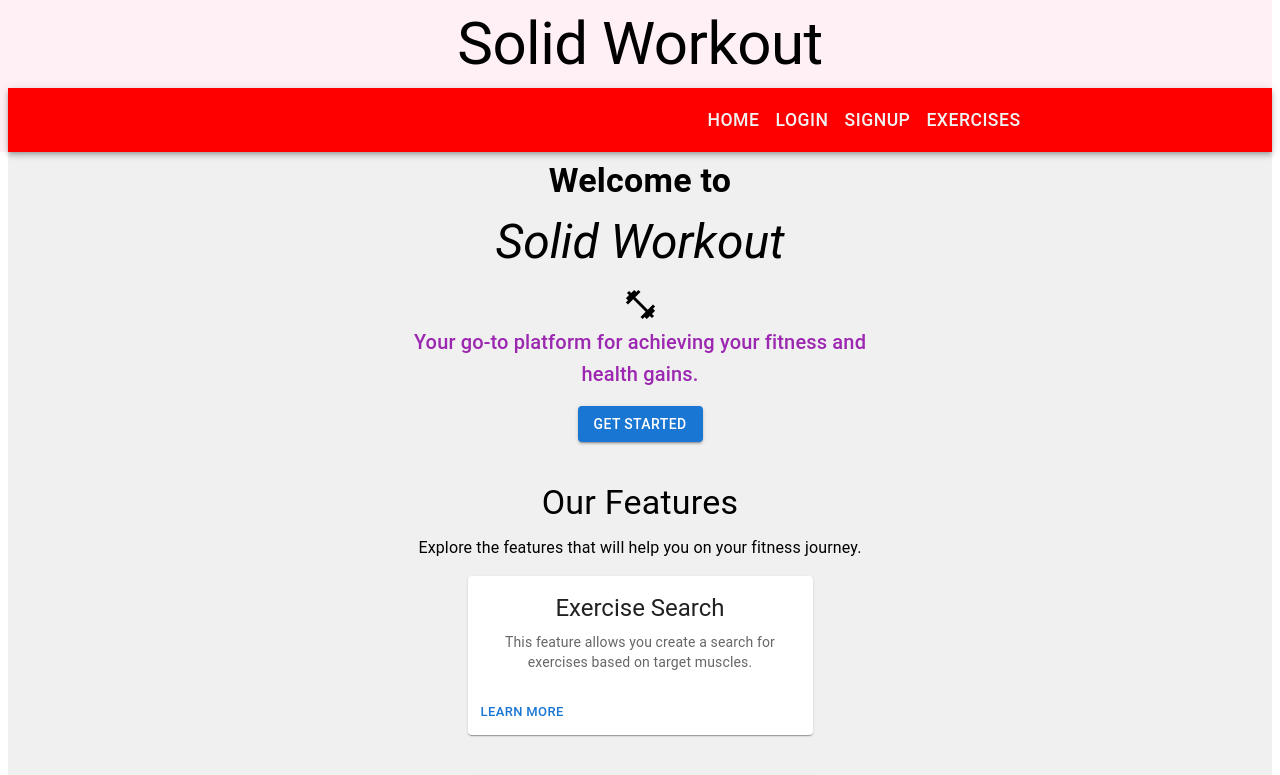
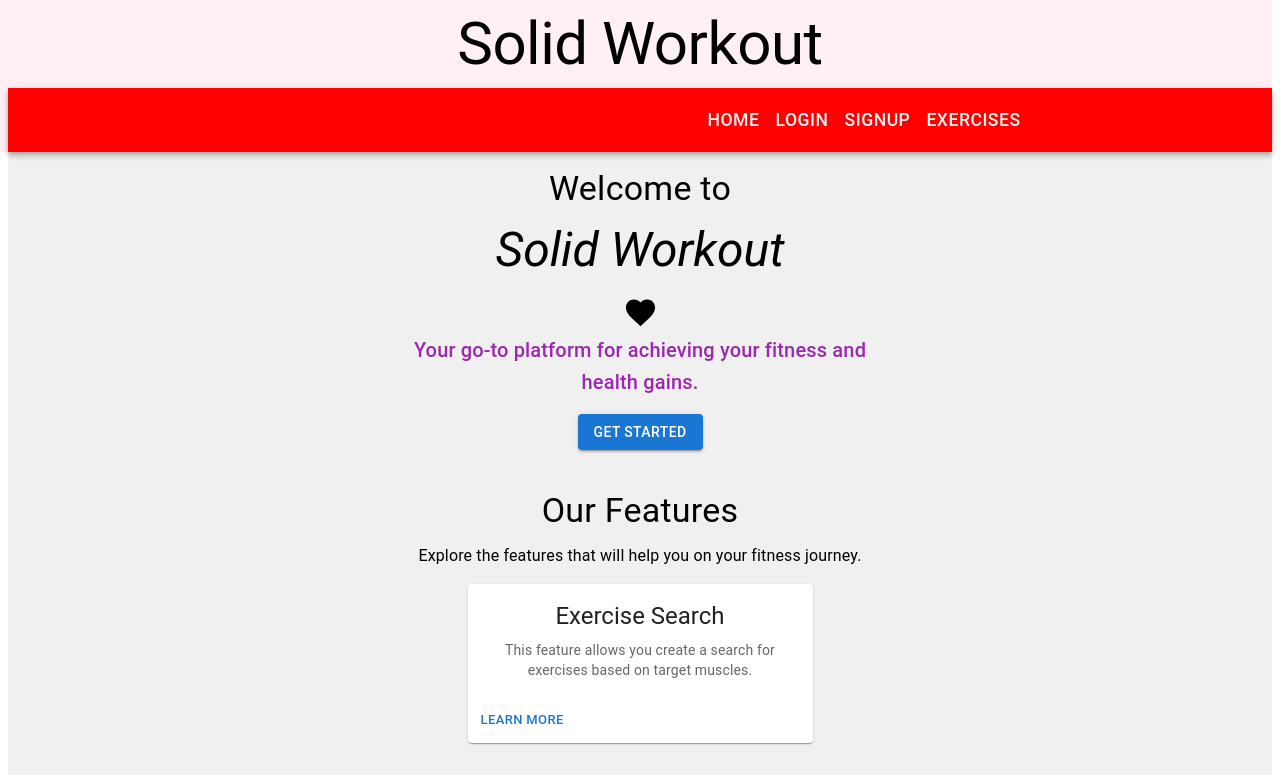
Before and after one commit to escotoj/solid-workout-app, a React (Create React App) app in the folder client/: page / in a window 1280 px wide. Shown: the top 775 px of the page. Built offline with nearby package versions, Linux system fonts and the light colour scheme.

Commit message:
app bar is centered and icons added

```diff
--- a/client/src/components/LandingPage.js
+++ b/client/src/components/LandingPage.js
@@ -13,7 +13,8 @@ import CardContent from "@mui/material/CardContent";
 import CardMedia from "@mui/material/CardMedia";
 
 
-import FitnessCenterIcon from '@mui/icons-material/FitnessCenter';
+
+import FavoriteIcon from '@mui/icons-material/Favorite';
 
 const useStyles = makeStyles((theme) => ({
   hero: {
@@ -41,13 +42,7 @@ const LandingPage = () => {
           <Grid justifyContent="center">
             <Grid item xs={12} md={8}>
               <Typography
-                variant="h4"
-                component="h1"
-                gutterBottom
-                sx={{
-                  fontWeight: "bold",
-                  color: "#00000",
-                }}
+variant="h4" gutterBottom sx={{ mt: 1, textAlign: "center" }}
               >
                 Welcome to
               </Typography>
@@ -62,7 +57,7 @@ const LandingPage = () => {
               >
                 Solid Workout
               </Typography>
-              <FitnessCenterIcon fontSize="large"/>
+              <FavoriteIcon fontSize="large"/>
               <Typography variant="h6" color="secondary" paragraph>
                 Your go-to platform for achieving your fitness and health gains.
               </Typography>
--- a/client/src/components/NavBar.js
+++ b/client/src/components/NavBar.js
@@ -177,7 +177,7 @@ export default function ResponsiveAppBar() {
                   >
                     <Typography
                       style={{
-                        fontSize: '1.35rem',
+                        fontSize: '1.25rem',
                         '&:hover': {
                           fontStyle: 'bold',
                         }
@@ -230,7 +230,7 @@ export default function ResponsiveAppBar() {
               </Menu>
             </Box>
 
-            <Box sx={{ flexGrow: 1, display: { xs: 'flex', md: 'none' } }}>
+            <Box sx={{ flexGrow: 1, display: { xs: 'block', md: 'none' } }}>
               <IconButton
                 size="large"
                 aria-label="account of current user"
--- a/client/src/components/addWorkout.js
+++ b/client/src/components/addWorkout.js
@@ -106,14 +106,14 @@ const WorkoutForm = ({ workoutId }) => {
             <Typography
               variant="h4"
               sx={{
-                fontSize: "3rem",
+                fontSize: "2rem",
 
                 marginTop: "1vh",
                 textAlign: "center",
                 textShadow: "2px 2px 2px #a7a59e",
               }}
             >
-              Add Workout
+
             </Typography>
           </Grid>
           {Auth.loggedIn() && (
--- a/client/src/pages/Gains.js
+++ b/client/src/pages/Gains.js
@@ -4,6 +4,7 @@ import { Box,
   Typography
 } from "@material-ui/core";
 
+import FitnessCenterIcon from '@mui/icons-material/FitnessCenter';
 import WorkoutForm from "../components/addWorkout";
 
 const useStyles = makeStyles((theme) => ({
@@ -49,7 +50,7 @@ const Log = () => {
       <Typography variant="h4" component="h1">
         Log Your Gains
       </Typography>
-
+<FitnessCenterIcon fontSize="large" />
       <WorkoutForm/>
 
       <Typography variant="h6" component="h1">
--- a/client/src/pages/History.js
+++ b/client/src/pages/History.js
@@ -1,4 +1,4 @@
-import React, { useState, useEffect } from "react";
+import React, { useState, useEffect, useRef } from "react";
 import { useQuery, useMutation } from "@apollo/client";
 import { GET_ME, QUERY_SINGLE_WORKOUT } from "../utils/queries";
 import { REMOVE_WORKOUT } from "../utils/mutations";
@@ -9,9 +9,11 @@ import RemoveWorkoutButton from "../components/RemoveWorkoutBtn";
 
 import UpdateWorkoutForm from "../components/updateForm";
 
+import HistoryIcon from '@mui/icons-material/History';
+
 const MyWorkout = () => {
   const [singleWorkout, setSingleWorkout] = useState(null);
-
+  const detailsRef = useRef(null);
   const [workoutToUpdate, setWorkoutToUpdate] = useState(null);
   const [selectedWorkoutId, setSelectedWorkoutId] = useState(null);
   const { loading, error, data } = useQuery(GET_ME);
@@ -47,6 +49,8 @@ const MyWorkout = () => {
   if (loading) return "Loading...";
   if (error) return `Error! ${error.message}`;
 
+
+
   const handleRemoveWorkout = async (workoutId) => {
     console.log(`Attempting to remove workout with ID: ${workoutId}`);
     const { data } = await removeWorkout({
@@ -66,6 +70,12 @@ const MyWorkout = () => {
     }
   };
 
+
+  const handleViewDetails = (workoutId) => {
+    setSelectedWorkoutId(workoutId);
+    detailsRef.current.scrollIntoView({ behavior: "smooth" });
+  };
+
   return (
     <Box
       sx={{
@@ -78,6 +88,7 @@ const MyWorkout = () => {
       <Typography variant="h4" gutterBottom sx={{ mt: 1, textAlign: "center" }}>
         Past Gains
       </Typography>
+      <HistoryIcon fontSize="large"/>
       <Paper sx={{ width: "100%", margin: "20px", padding: 1 }}>
         <div>
           <div>
@@ -125,7 +136,7 @@ const MyWorkout = () => {
                 <Button
                   variant="contained"
                   color="primary"
-                  onClick={() => setSelectedWorkoutId(workout._id)}
+                  onClick={() => handleViewDetails(workout._id)}
                 >
                   View Details
                 </Button>
@@ -144,7 +155,7 @@ const MyWorkout = () => {
                 fontFamily: "Calibri, Roboto, Helvetica, Arial",
                 marginTop: "4vh",
                 marginBottom: "1vh",
-              }}
+              }} ref={detailsRef}
             >
               Selected Workout
             </Typography>
@@ -156,8 +167,8 @@ const MyWorkout = () => {
                   <Card
                   sx={{
                     maxWidth: "500px",
-                    border: "10px double #c2dcf7",
-                    backgroundColor: "#fbe8d6",
+                    border: "10px double #800080",
+                    backgroundColor: "#FAF9F6",
                     padding: "5%",
                     margin: "0 auto",
                     "@media (max-width: 390px)": {
```
